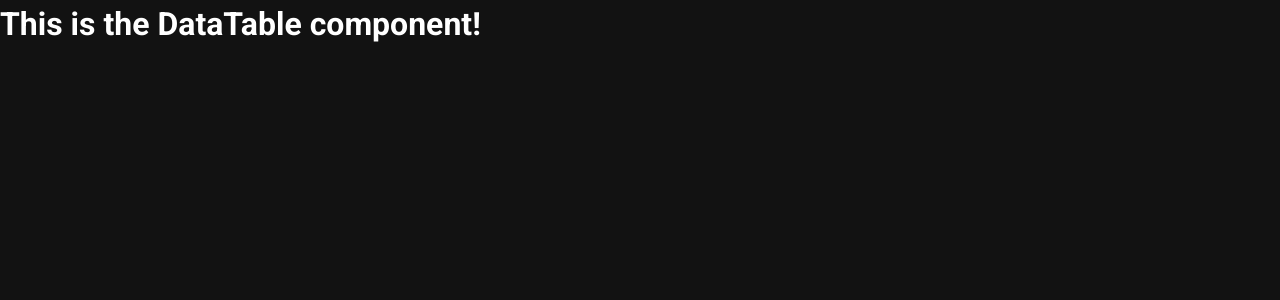
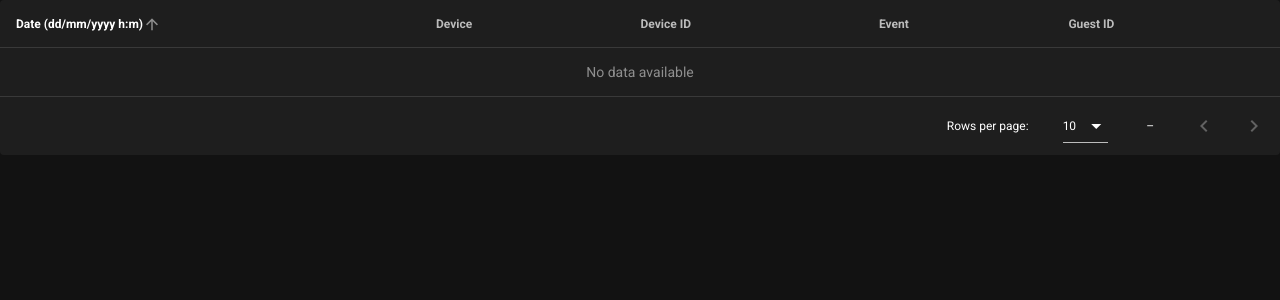
Before and after one commit to trananh-khoa/m3app, a Vue app: page / in a window 1280 px wide. Shown: the top 300 px of the page. Built offline with nearby package versions, Linux system fonts and the light colour scheme.

Commit message:
Added DataTable headers

```diff
--- a/src/components/DataTable.vue
+++ b/src/components/DataTable.vue
@@ -1,10 +1,26 @@
 <template>
-  <h1>This is the DataTable component!</h1>
+  <v-data-table
+    :headers='headers'
+    :items='items'
+  >
+  </v-data-table>
 </template>
 
 <script>
+const HEADERS = [
+  { text: 'Date (dd/mm/yyyy h:m)', value: 'date' },
+  { text: 'Device', value: 'device' },
+  { text: 'Device ID', value: 'deviceID' },
+  { text: 'Event', value: 'event' },
+  { text: 'Guest ID', value: 'guestID' },
+];
+
 export default {
   name: 'datatable',
+  data: () => ({
+    headers: HEADERS,
+    items: [],
+  }),
 };
 </script>
 
```
